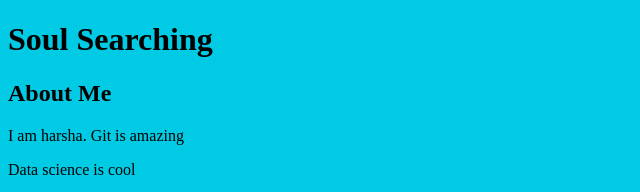
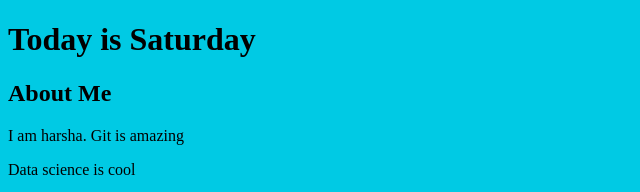
Before and after one commit to harshavenkataswamy87/Udacity-Git-Course, a plain HTML site: page index.html in a window 1280 px wide. Shown: the top 192 px of the page, without its empty margins (0-640 px from the left). Drawn offline with Linux system fonts and the light colour scheme.

Commit message:
Set heading to reflect Saturday

```diff
--- a/index.html
+++ b/index.html
@@ -10,7 +10,7 @@
 <body>
 
     <header>
-        <h1>Soul Searching</h1>
+        <h1>Today is Saturday</h1>
     </header>
 
     <div class="container">
```
